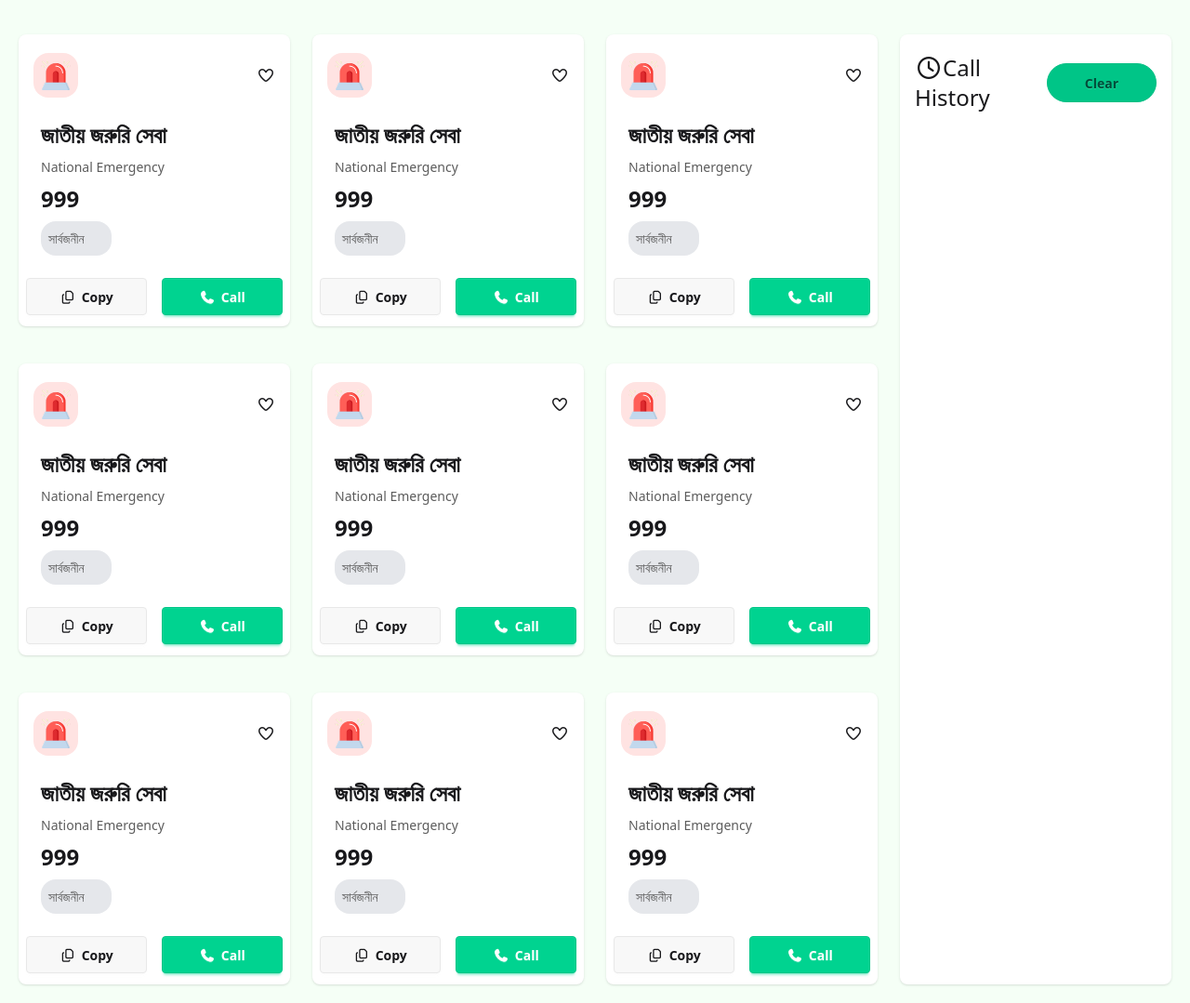
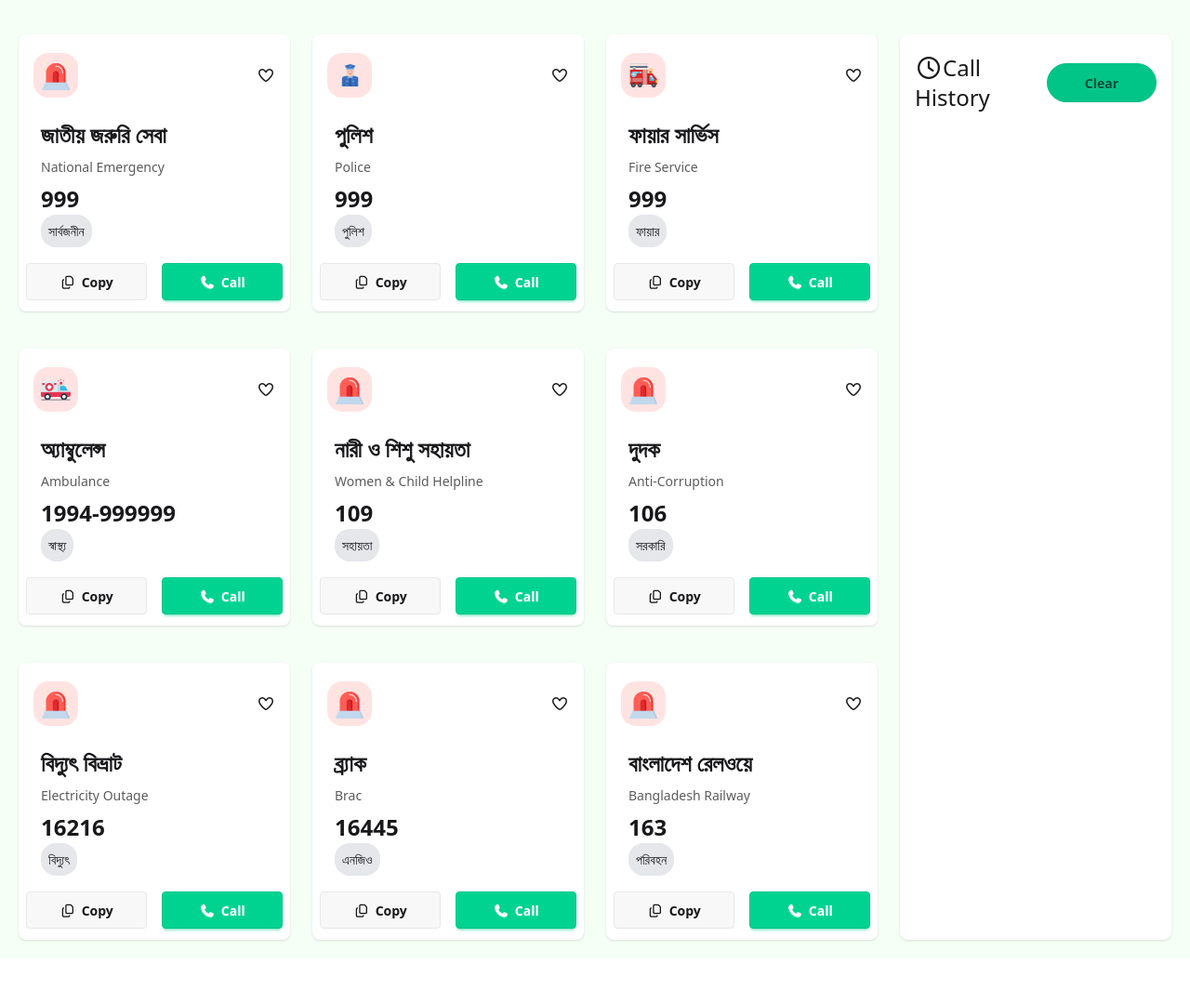
Before and after one commit to mdohidulserniabat/B12-A5-Emergency-Hotline, a plain HTML site: page index.html in a window 1280 px wide. Shown: the part 320-1399 px from the top of the page at 93% size. After the commit the page ends 1351 px from the top, so only its background shows below. Drawn offline with nearby package versions, Linux system fonts and the light colour scheme.

Commit message:
card section fixed

```diff
--- a/index.html
+++ b/index.html
@@ -1,5 +1,6 @@
 <!DOCTYPE html>
 <html lang="en">
+
 <head>
     <meta charset="UTF-8">
     <meta name="viewport" content="width=device-width, initial-scale=1.0">
@@ -9,10 +10,13 @@
     <script src="https://cdn.jsdelivr.net/npm/@tailwindcss/browser@4"></script>
 
     <!-- font awesome cdn -->
-      <link rel="stylesheet" href="https://cdnjs.cloudflare.com/ajax/libs/font-awesome/7.0.0/css/all.min.css" integrity="sha512-DxV+EoADOkOygM4IR9yXP8Sb2qwgidEmeqAEmDKIOfPRQZOWbXCzLC6vjbZyy0vPisbH2SyW27+ddLVCN+OMzQ==" crossorigin="anonymous" referrerpolicy="no-referrer" />
+    <link rel="stylesheet" href="https://cdnjs.cloudflare.com/ajax/libs/font-awesome/7.0.0/css/all.min.css"
+        integrity="sha512-DxV+EoADOkOygM4IR9yXP8Sb2qwgidEmeqAEmDKIOfPRQZOWbXCzLC6vjbZyy0vPisbH2SyW27+ddLVCN+OMzQ=="
+        crossorigin="anonymous" referrerpolicy="no-referrer" />
 
     <title>B12-A5-Emergency-Hotline</title>
 </head>
+
 <body>
     <header class="flex flex-col sm:flex-row justify-between items-center px-5 container mx-auto p-3">
         <div class="flex items-center">
@@ -37,10 +41,12 @@
         </div>
     </header>
     <!-- banner section started -->
-    <div class="banner  bg-[linear-gradient(90deg,rgba(1,50,35,1),rgba(0,103,71,1)_50%,rgba(1,50,35,1)_100%)] flex flex-col items-center justify-center py-5 container mx-auto">
+    <div
+        class="banner  bg-[linear-gradient(90deg,rgba(1,50,35,1),rgba(0,103,71,1)_50%,rgba(1,50,35,1)_100%)] flex flex-col items-center justify-center py-5 container mx-auto">
         <img src="./assets/logo.png" class="h-16" alt="">
         <h1 class="text-white font-semibold text-2xl sm:text-[40px]">জরুরি সেবা ডিরেক্টরি</h1>
-        <p class="text-white font-semibold text-center sm:text-xl">Government Emergency Services at Your Fingertip – A Project by  Government of the People’s Republic of Bangladesh</p>
+        <p class="text-white font-semibold text-center sm:text-xl">Government Emergency Services at Your Fingertip – A
+            Project by Government of the People’s Republic of Bangladesh</p>
 
 
     </div>
@@ -57,11 +63,12 @@
                 <h1 class="text-2xl font-bold">জাতীয় জরুরি সেবা</h1>
                 <p class="text-[#5c5c5c]">National Emergency</p>
                 <h1 class="text-2xl font-semibold">999</h1>
-                <p class="text-[#5c5c5c] bg-gray-200 w-19 p-2 rounded-2xl">সার্বজনীন</p>
+                <p><span class="bg-gray-200 p-2 rounded-2xl">সার্বজনীন</span></p>
             </div>
             <div class="card-footer pb-3 flex gap-4 mx-4 justify-center ">
                 <button class="btn w-1/2"><span><i class="fa-regular fa-copy"></i></span>Copy</button>
-                <button class="btn btn-success text-white w-1/2"><span><i class="fa-solid fa-phone text-white"></i></span>Call</button>
+                <button class="btn btn-success text-white w-1/2"><span><i
+                            class="fa-solid fa-phone text-white"></i></span>Call</button>
 
             </div>
 
@@ -69,19 +76,21 @@
         <div class="card shadow-sm bg-white mt-10 rounded-lg pt-5">
             <div class="card-head flex items-center justify-between mx-4">
                 <div class="bg-[#ffe3e2] p-2 rounded-2xl">
-                    <img src="./assets/emergency.png" class="h-8 " alt="">
+                    <img src="./assets/police.png" class="h-8 " alt="">
                 </div>
                 <span><i class="fa-regular fa-heart"></i></span>
             </div>
             <div class="card-body">
-                <h1 class="text-2xl font-bold">জাতীয় জরুরি সেবা</h1>
-                <p class="text-[#5c5c5c]">National Emergency</p>
+                <h1 class="text-2xl font-bold">পুলিশ</h1>
+                <p class="text-[#5c5c5c]">Police</p>
                 <h1 class="text-2xl font-semibold">999</h1>
-                <p class="text-[#5c5c5c] bg-gray-200 w-19 p-2 rounded-2xl">সার্বজনীন</p>
+
+                <p><span class="bg-gray-200 p-2 rounded-2xl">পুলিশ</span></p>
             </div>
             <div class="card-footer pb-3 flex gap-4 mx-4 justify-center ">
                 <button class="btn w-1/2"><span><i class="fa-regular fa-copy"></i></span>Copy</button>
-                <button class="btn btn-success text-white w-1/2"><span><i class="fa-solid fa-phone text-white"></i></span>Call</button>
+                <button class="btn btn-success text-white w-1/2"><span><i
+                            class="fa-solid fa-phone text-white"></i></span>Call</button>
 
             </div>
 
@@ -89,19 +98,22 @@
         <div class="card shadow-sm bg-white mt-10 rounded-lg pt-5">
             <div class="card-head flex items-center justify-between mx-4">
                 <div class="bg-[#ffe3e2] p-2 rounded-2xl">
-                    <img src="./assets/emergency.png" class="h-8 " alt="">
+                    <img src="./assets/fire-service.png" class="h-8 " alt="">
                 </div>
                 <span><i class="fa-regular fa-heart"></i></span>
             </div>
             <div class="card-body">
-                <h1 class="text-2xl font-bold">জাতীয় জরুরি সেবা</h1>
-                <p class="text-[#5c5c5c]">National Emergency</p>
+                <h1 class="text-2xl font-bold">ফায়ার সার্ভিস</h1>
+                <p class="text-[#5c5c5c]">Fire Service</p>
                 <h1 class="text-2xl font-semibold">999</h1>
-                <p class="text-[#5c5c5c] bg-gray-200 w-19 p-2 rounded-2xl">সার্বজনীন</p>
+
+
+                <p><span class="bg-gray-200 p-2 rounded-2xl">ফায়ার</span></p>
             </div>
             <div class="card-footer pb-3 flex gap-4 mx-4 justify-center ">
                 <button class="btn w-1/2"><span><i class="fa-regular fa-copy"></i></span>Copy</button>
-                <button class="btn btn-success text-white w-1/2"><span><i class="fa-solid fa-phone text-white"></i></span>Call</button>
+                <button class="btn btn-success text-white w-1/2"><span><i
+                            class="fa-solid fa-phone text-white"></i></span>Call</button>
 
             </div>
 
@@ -126,19 +138,21 @@
         <div class="card shadow-sm bg-white mt-4 rounded-lg pt-5">
             <div class="card-head flex items-center justify-between mx-4">
                 <div class="bg-[#ffe3e2] p-2 rounded-2xl">
-                    <img src="./assets/emergency.png" class="h-8 " alt="">
+                    <img src="./assets/ambulance.png" class="h-8 " alt="">
                 </div>
                 <span><i class="fa-regular fa-heart"></i></span>
             </div>
             <div class="card-body">
-                <h1 class="text-2xl font-bold">জাতীয় জরুরি সেবা</h1>
-                <p class="text-[#5c5c5c]">National Emergency</p>
-                <h1 class="text-2xl font-semibold">999</h1>
-                <p class="text-[#5c5c5c] bg-gray-200 w-19 p-2 rounded-2xl">সার্বজনীন</p>
+                <h1 class="text-2xl font-bold">অ্যাম্বুলেন্স</h1>
+                <p class="text-[#5c5c5c]">Ambulance</p>
+                <h1 class="text-2xl font-semibold">1994-999999</h1>
+
+                <p><span class="bg-gray-200 p-2 rounded-2xl">স্বাস্থ্য</span></p>
             </div>
             <div class="card-footer pb-3 flex gap-4 mx-4 justify-center ">
                 <button class="btn w-1/2"><span><i class="fa-regular fa-copy"></i></span>Copy</button>
-                <button class="btn btn-success text-white w-1/2"><span><i class="fa-solid fa-phone text-white"></i></span>Call</button>
+                <button class="btn btn-success text-white w-1/2"><span><i
+                            class="fa-solid fa-phone text-white"></i></span>Call</button>
 
             </div>
 
@@ -151,14 +165,16 @@
                 <span><i class="fa-regular fa-heart"></i></span>
             </div>
             <div class="card-body">
-                <h1 class="text-2xl font-bold">জাতীয় জরুরি সেবা</h1>
-                <p class="text-[#5c5c5c]">National Emergency</p>
-                <h1 class="text-2xl font-semibold">999</h1>
-                <p class="text-[#5c5c5c] bg-gray-200 w-19 p-2 rounded-2xl">সার্বজনীন</p>
+                <h1 class="text-2xl font-bold">নারী ও শিশু সহায়তা</h1>
+                <p class="text-[#5c5c5c]">Women & Child Helpline</p>
+                <h1 class="text-2xl font-semibold">109</h1>
+
+                <p><span class="bg-gray-200 p-2 rounded-2xl">সহায়তা</span></p>
             </div>
             <div class="card-footer pb-3 flex gap-4 mx-4 justify-center ">
                 <button class="btn w-1/2"><span><i class="fa-regular fa-copy"></i></span>Copy</button>
-                <button class="btn btn-success text-white w-1/2"><span><i class="fa-solid fa-phone text-white"></i></span>Call</button>
+                <button class="btn btn-success text-white w-1/2"><span><i
+                            class="fa-solid fa-phone text-white"></i></span>Call</button>
 
             </div>
 
@@ -171,14 +187,16 @@
                 <span><i class="fa-regular fa-heart"></i></span>
             </div>
             <div class="card-body">
-                <h1 class="text-2xl font-bold">জাতীয় জরুরি সেবা</h1>
-                <p class="text-[#5c5c5c]">National Emergency</p>
-                <h1 class="text-2xl font-semibold">999</h1>
-                <p class="text-[#5c5c5c] bg-gray-200 w-19 p-2 rounded-2xl">সার্বজনীন</p>
+                <h1 class="text-2xl font-bold">দুদক</h1>
+                <p class="text-[#5c5c5c]">Anti-Corruption</p>
+                <h1 class="text-2xl font-semibold">106</h1>
+
+                <p><span class="bg-gray-200 p-2 rounded-2xl">সরকারি</span></p>
             </div>
             <div class="card-footer pb-3 flex gap-4 mx-4 justify-center ">
                 <button class="btn w-1/2"><span><i class="fa-regular fa-copy"></i></span>Copy</button>
-                <button class="btn btn-success text-white w-1/2"><span><i class="fa-solid fa-phone text-white"></i></span>Call</button>
+                <button class="btn btn-success text-white w-1/2"><span><i
+                            class="fa-solid fa-phone text-white"></i></span>Call</button>
 
             </div>
 
@@ -191,14 +209,16 @@
                 <span><i class="fa-regular fa-heart"></i></span>
             </div>
             <div class="card-body">
-                <h1 class="text-2xl font-bold">জাতীয় জরুরি সেবা</h1>
-                <p class="text-[#5c5c5c]">National Emergency</p>
-                <h1 class="text-2xl font-semibold">999</h1>
-                <p class="text-[#5c5c5c] bg-gray-200 w-19 p-2 rounded-2xl">সার্বজনীন</p>
+                <h1 class="text-2xl font-bold">বিদ্যুৎ বিভ্রাট</h1>
+                <p class="text-[#5c5c5c]">Electricity Outage</p>
+                <h1 class="text-2xl font-semibold">16216</h1>
+
+                <p><span class="bg-gray-200 p-2 rounded-2xl">বিদ্যুৎ</span></p>
             </div>
             <div class="card-footer pb-3 flex gap-4 mx-4 justify-center ">
                 <button class="btn w-1/2"><span><i class="fa-regular fa-copy"></i></span>Copy</button>
-                <button class="btn btn-success text-white w-1/2"><span><i class="fa-solid fa-phone text-white"></i></span>Call</button>
+                <button class="btn btn-success text-white w-1/2"><span><i
+                            class="fa-solid fa-phone text-white"></i></span>Call</button>
 
             </div>
 
@@ -211,14 +231,16 @@
                 <span><i class="fa-regular fa-heart"></i></span>
             </div>
             <div class="card-body">
-                <h1 class="text-2xl font-bold">জাতীয় জরুরি সেবা</h1>
-                <p class="text-[#5c5c5c]">National Emergency</p>
-                <h1 class="text-2xl font-semibold">999</h1>
-                <p class="text-[#5c5c5c] bg-gray-200 w-19 p-2 rounded-2xl">সার্বজনীন</p>
+                <h1 class="text-2xl font-bold">ব্র্যাক</h1>
+                <p class="text-[#5c5c5c]">Brac</p>
+                <h1 class="text-2xl font-semibold">16445</h1>
+
+                <p><span class="bg-gray-200 p-2 rounded-2xl">এনজিও</span></p>
             </div>
             <div class="card-footer pb-3 flex gap-4 mx-4 justify-center ">
                 <button class="btn w-1/2"><span><i class="fa-regular fa-copy"></i></span>Copy</button>
-                <button class="btn btn-success text-white w-1/2"><span><i class="fa-solid fa-phone text-white"></i></span>Call</button>
+                <button class="btn btn-success text-white w-1/2"><span><i
+                            class="fa-solid fa-phone text-white"></i></span>Call</button>
 
             </div>
 
@@ -231,14 +253,16 @@
                 <span><i class="fa-regular fa-heart"></i></span>
             </div>
             <div class="card-body">
-                <h1 class="text-2xl font-bold">জাতীয় জরুরি সেবা</h1>
-                <p class="text-[#5c5c5c]">National Emergency</p>
-                <h1 class="text-2xl font-semibold">999</h1>
-                <p class="text-[#5c5c5c] bg-gray-200 w-19 p-2 rounded-2xl">সার্বজনীন</p>
+                <h1 class="text-2xl font-bold">বাংলাদেশ রেলওয়ে</h1>
+                <p class="text-[#5c5c5c]">Bangladesh Railway</p>
+                <h1 class="text-2xl font-semibold">163</h1>
+
+                <p><span class="bg-gray-200 p-2 rounded-2xl">পরিবহন</span></p>
             </div>
             <div class="card-footer pb-3 flex gap-4 mx-4 justify-center ">
                 <button class="btn w-1/2"><span><i class="fa-regular fa-copy"></i></span>Copy</button>
-                <button class="btn btn-success text-white w-1/2"><span><i class="fa-solid fa-phone text-white"></i></span>Call</button>
+                <button class="btn btn-success text-white w-1/2"><span><i
+                            class="fa-solid fa-phone text-white"></i></span>Call</button>
 
             </div>
 
@@ -246,4 +270,5 @@
 
     </div>
 </body>
+
 </html>
```
Lines whose indentation alone changed are shown as unchanged.
